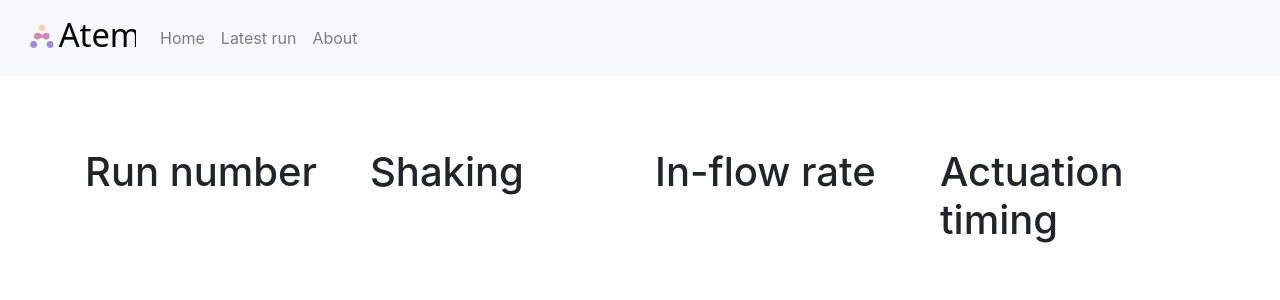
After one commit to paulmeierling/Atem, a Flask app: template app/templates/index.html in a window 1280 px wide. The commit adds this page. Shown: the top 300 px of the page. Run offline with Flask 2, Linux system fonts and the light colour scheme; the template is opened without the code that fills it, so the values that code supplies are empty; some libraries are stand-ins or nearby versions.

Commit message:
Added bootstrap to templates
Tempaltes now look nicer - also index page has changed

```diff
--- a/app/__init__.py
+++ b/app/__init__.py
@@ -3,7 +3,6 @@ from config import Config
 from flask_sqlalchemy import SQLAlchemy
 from flask_migrate import Migrate
 import boto3, botocore
-
 
 app = Flask(__name__)
 app.config.from_object(Config)
--- a/app/routes.py
+++ b/app/routes.py
@@ -10,7 +10,7 @@ import pandas as pd
 
 #Returns the time when the actuation occurred based on the max gradient of proximity (may be off by 1 )
 def get_actuation_time(time_stamp, proximity):
-    # account for multiple actuations by looking at differentials that meet threshold?
+    #TO DO account for multiple actuations by looking at differentials that meet threshold?
     proximity_diff = np.diff(proximity) / np.diff(time_stamp)
     return time_stamp[np.argmax(proximity_diff)]
 
@@ -39,21 +39,23 @@ def get_breathe_in_time(time_stamp, pressure):
     #return inflow
 
 # Calculates the duration of breath
-def get_breathe)duration(time_stamp, pressure):
+def get_breathe_duration(time_stamp, pressure):
     pass
 
 @app.route('/')
 def index():
-    return redirect(url_for('show', collection_number=1))
+    collection_numbers = Sensor_data.query.with_entities(Sensor_data.collection_number).distinct()
+    print(collection_numbers)
+    collection_numbers = [c.collection_number for c in collection_numbers]
+    return render_template("index.html", collection_numbers = collection_numbers)
 
 @app.route('/flow_rate/<collection_number>')
 def flow_rate(collection_number):
     sensor_data = Sensor_data.query.filter_by(collection_number=collection_number).all()
     time_stamp = [s.time_stamp for s in sensor_data]
     pressure = [s.pressure - 1013.25 for s in sensor_data] #Remove base pressure (1atm)
-    proximity = [s.proximity for s in sensor_data]
     flow_rate = calculate_flow_rate(time_stamp, pressure)
-    return render_template("chart.html", time_stamp=time_stamp, pressure=pressure, flow_rate=flow_rate)
+    return render_template("chart.html", time_stamp=time_stamp, pressure=pressure, proximity=flow_rate)
 
 @app.route('/show/<collection_number>')
 def show(collection_number):
--- /dev/null
+++ b/app/templates/base.html
@@ -0,0 +1,56 @@
+
+<!doctype html>
+<html lang="en">
+<head>
+{% block head %}
+    <meta charset="utf-8">
+    <meta name="viewport" content="width=device-width, initial-scale=1, shrink-to-fit=no">
+    <link rel="shortcut icon" href="{{ url_for('static', filename='favicon.ico') }}">
+
+    {% block styles %}
+    <link rel="stylesheet" href="https://stackpath.bootstrapcdn.com/bootstrap/4.3.1/css/bootstrap.min.css" integrity="sha384-ggOyR0iXCbMQv3Xipma34MD+dH/1fQ784/j6cY/iJTQUOhcWr7x9JvoRxT2MZw1T" crossorigin="anonymous">
+    {% endblock %}
+
+    {% block title %}
+    <title>
+    {% if title %}{{ title }}{% else %}Atem{% endif %}
+    </title>
+    {% endblock %}
+
+{% endblock %}
+</head>
+<body>
+{% block navbar %}
+
+<nav class="navbar navbar-expand-lg navbar-light bg-light">
+    <a class="navbar-brand" href="#">
+    <img src="{{ url_for('static', filename='logo.svg')}}" width="120" height="50" alt="">
+    </a>
+        <button class="navbar-toggler" type="button" data-toggle="collapse" data-target="#navbarNavAltMarkup" aria-controls="navbarNavAltMarkup" aria-expanded="false" aria-label="Toggle navigation">
+          <span class="navbar-toggler-icon"></span>
+        </button>
+        <div class="collapse navbar-collapse" id="navbarNavAltMarkup">
+          <div class="navbar-nav">
+            <a class="nav-item nav-link" href="{{url_for('index')}}">Home</a>
+            <a class="nav-item nav-link" href="{{url_for('show',collection_number=7)}}">Latest run</a>
+            <a class="nav-item nav-link" href="#">About</a>
+          </div>
+        </div>
+      </nav>
+
+{% endblock %}
+<div class="px-3 py-3 pt-md-5 pb-md-4 mx-auto text-center">
+</div>
+
+<div class="container">
+    {% block content %}{% endblock %}
+</div>
+
+
+{% block scripts %}
+<script src="https://stackpath.bootstrapcdn.com/bootstrap/4.3.1/js/bootstrap.min.js" integrity="sha384-JjSmVgyd0p3pXB1rRibZUAYoIIy6OrQ6VrjIEaFf/nJGzIxFDsf4x0xIM+B07jRM" crossorigin="anonymous"></script>
+<script src="https://code.jquery.com/jquery-3.3.1.slim.min.js" integrity="sha384-q8i/X+965DzO0rT7abK41JStQIAqVgRVzpbzo5smXKp4YfRvH+8abtTE1Pi6jizo" crossorigin="anonymous"></script>
+<script src="https://cdnjs.cloudflare.com/ajax/libs/popper.js/1.14.7/umd/popper.min.js" integrity="sha384-UO2eT0CpHqdSJQ6hJty5KVphtPhzWj9WO1clHTMGa3JDZwrnQq4sF86dIHNDz0W1" crossorigin="anonymous"></script>
+{% endblock %}
+</body>
+</html>
--- /dev/null
+++ b/app/templates/index.html
@@ -0,0 +1,36 @@
+{% extends "base.html" %}
+
+{% block content %}
+<div class="row">
+    <div class="col-sm">
+        <h1>Run number</h1>
+    </div>
+    <div class="col-sm">
+        <h1>Shaking</h1>
+    </div>
+    <div class="col-sm">
+        <h1>In-flow rate</h1>
+    </div>
+    <div class="col-sm">
+        <h1>Actuation timing</h1>
+    </div>
+  </div>
+{% for n in collection_numbers %}
+<div class="row">
+    <div class="col-sm">
+        <h2><a href={{ url_for('show', collection_number = n) }}>Run #{{n}}</a></h2>
+    </div>
+    <div class="col-sm">
+        <button type="button" class="btn btn-success">Shaken</button>
+    </div>
+    <div class="col-sm">
+        <button type="button" class="btn btn-warning">Too low</button>
+    </div>
+    <div class="col-sm">
+        <button type="button" class="btn btn-danger">Wrong timing</button>
+    </div>
+  </div>
+
+{% endfor %}
+
+{% endblock %}
--- a/config.py
+++ b/config.py
@@ -10,6 +10,7 @@ class Config(object):
     FLASK_ENV = 'development'
     DEBUG = True
     TESTING = True
+    TEMPLATES_AUTO_RELOAD = True
     APP_ROOT = os.path.dirname(os.path.abspath(__file__))
 
     #S3 CONFIG
```
Also changed, not shown: app/templates/chart.html (+4 -11 lines), app/templates/chart_example.html (deleted, +0 -103 lines), app/templates/login.html (deleted, +0 -14 lines), app/static/favicon.ico (added), app/static/logo.svg (added), 2 other files.
